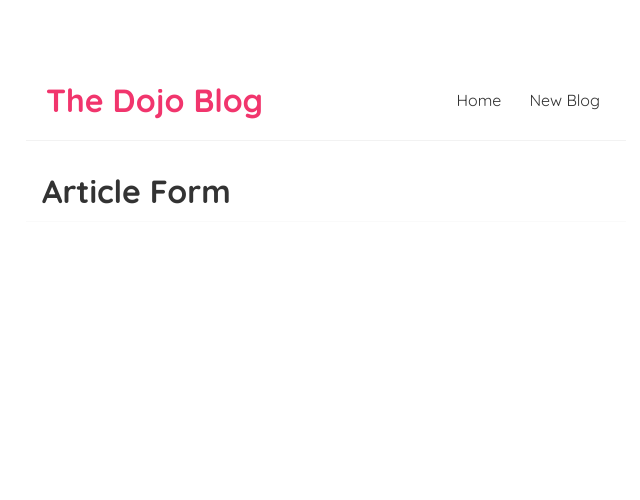
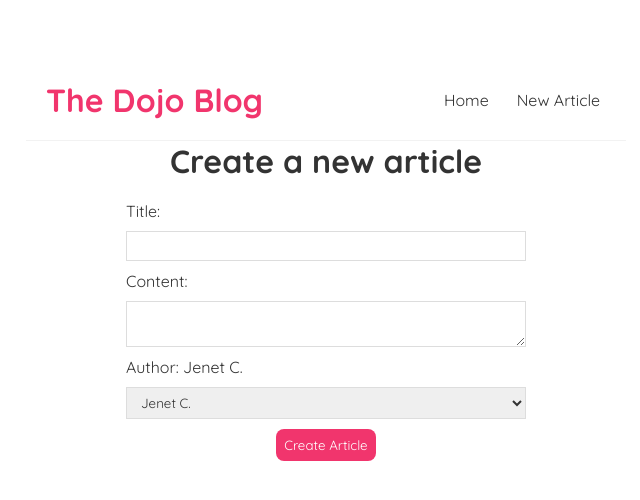
Before and after one commit to alexohre/dojo-blog, a React (Create React App) app: page /new in a window 1280 px wide. Shown: the top 500 px of the page, without its empty margins (314-954 px from the left). Built offline with nearby package versions, Linux system fonts and the light colour scheme.

Commit message:
added delete functionality and redirect with useNavigete from react router dom v6
Signed-off-by: alexohre <alexokomado@gmail.com>

```diff
--- a/data/db.json
+++ b/data/db.json
@@ -1,26 +1,26 @@
 {
-  "articles" : [
+  "articles": [
     {
-      "title": "my first post",
-      "content": "this is a new post content right here to show!",
+      "title": "What is Lorem Ipsum?",
+      "content": "Lorem Ipsum is simply dummy text of the printing and typesetting industry. Lorem Ipsum has been the industry's standard dummy text ever since the 1500s, when an unknown printer took a galley of type and scrambled it to make a type specimen book. It has survived not only five centuries, but also the leap into electronic typesetting, remaining essentially unchanged. It was popularised in the 1960s with the release of Letraset sheets containing Lorem Ipsum passages, and more recently with desktop publishing software like Aldus PageMaker including versions of Lorem Ipsum.",
       "author": "John Doe",
       "id": 1
     },
     {
-      "title": "my second post",
-      "content": "this is a salt news post content right here to show!",
+      "title": "Why do we use it?",
+      "content": "It is a long established fact that a reader will be distracted by the readable content of a page when looking at its layout. The point of using Lorem Ipsum is that it has a more-or-less normal distribution of letters, as opposed to using 'Content here, content here', making it look like readable English. Many desktop publishing packages and web page editors now use Lorem Ipsum as their default model text, and a search for 'lorem ipsum' will uncover many web sites still in their infancy. Various versions have evolved over the years, sometimes by accident, sometimes on purpose (injected humour and the like).",
       "author": "Mary Doe",
       "id": 2
     },
     {
-      "title": "my third post",
-      "content": " Loren this is a new post content right here to show!",
+      "title": "Where does it come from?",
+      "content": " Contrary to popular belief, Lorem Ipsum is not simply random text. It has roots in a piece of classical Latin literature from 45 BC, making it over 2000 years old. Richard McClintock, a Latin professor at Hampden-Sydney College in Virginia, looked up one of the more obscure Latin words, consectetur, from a Lorem Ipsum passage, and going through the cites of the word in classical literature, discovered the undoubtable source. Lorem Ipsum comes from sections 1.10.32 and 1.10.33 of \"de Finibus Bonorum et Malorum\" (The Extremes of Good and Evil) by Cicero, written in 45 BC. This book is a treatise on the theory of ethics, very popular during the Renaissance. The first line of Lorem Ipsum, \"Lorem ipsum dolor sit amet..\", comes from a line in section 1.10.32.",
       "author": "John Doe",
       "id": 3
     },
     {
-      "title": "my other post",
-      "content": "this is a post for my fouth post again",
+      "title": "Where can I get some?",
+      "content": "There are many variations of passages of Lorem Ipsum available, but the majority have suffered alteration in some form, by injected humour, or randomised words which don't look even slightly believable. If you are going to use a passage of Lorem Ipsum, you need to be sure there isn't anything embarrassing hidden in the middle of text. All the Lorem Ipsum generators on the Internet tend to repeat predefined chunks as necessary, making this the first true generator on the Internet. It uses a dictionary of over 200 Latin words, combined with a handful of model sentence structures, to generate Lorem Ipsum which looks reasonable. The generated Lorem Ipsum is therefore always free from repetition, injected humour, or non-characteristic words etc.",
       "author": "Kate Steve",
       "id": 4
     }
--- a/src/App.js
+++ b/src/App.js
@@ -8,8 +8,8 @@ function App() {
     <Router>
       <Routes>
         <Route exact path="/" element={<Home />} />
-        <Route exact path="/new" element={<CreateArticle />} />
-        <Route exact path="/articles/:id" element={<ArticlesDetails />} />
+        <Route path="/new" element={<CreateArticle />} />
+        <Route path="/articles/:id" element={<ArticlesDetails />} />
       </Routes>
     </Router>
   );
--- a/src/components/CreateArticle.js
+++ b/src/components/CreateArticle.js
@@ -1,12 +1,74 @@
-import React from "react";
+import React, { useState } from "react";
 import Nav from "../shared/Nav";
+import { useNavigate } from "react-router-dom";
 
 function CreateArticle() {
+  const [title, setTitle] = useState("");
+  const [content, setContent] = useState("");
+  const [author, setAuthor] = useState("Jenet C.");
+  const [isLoading, setIsLoading] = useState(false);
+  const navigate = useNavigate();
+
+  const handleSubmit = (e) => {
+    e.preventDefault();
+    const article = { title, content, author };
+    setIsLoading(true);
+
+    fetch("http://localhost:3002/articles", {
+      method: "POST",
+      headers: { "Content-Type": "application/json" },
+      body: JSON.stringify(article),
+    }).then(() => {
+      console.log("New article added");
+      navigate("/");
+    });
+
+    setIsLoading(false);
+  };
+
   return (
     <div className="content">
       <Nav />
-      <div className="create-article">
-        <h1>Article Form </h1>
+      <div className="create">
+        <h1 style={{ marginBottom: "20px" }}>Create a new article </h1>
+
+        <form onSubmit={handleSubmit}>
+          <label htmlFor="">
+            Title: <span>{title}</span>
+          </label>
+
+          <input
+            type="text"
+            required
+            value={title}
+            onChange={(e) => setTitle(e.target.value)}
+          />
+
+          <label>
+            Content: <span>{content}</span>
+          </label>
+          <textarea
+            name=""
+            required
+            value={content}
+            onChange={(e) => setContent(e.target.value)}
+          ></textarea>
+
+          <label>
+            Author: <span>{author}</span>
+          </label>
+          <select
+            required
+            value={author}
+            onChange={(e) => setAuthor(e.target.value)}
+          >
+            <option value="Emily T.">Emily T.</option>
+            <option value="Mary K.">Mary K.</option>
+            <option value="Jenet C.">Jenet C.</option>
+          </select>
+          {!isLoading && <button>Create Article</button>}
+          {isLoading && <button disabled>Creating Article... </button>}
+        </form>
       </div>
     </div>
   );
--- a/src/index.css
+++ b/src/index.css
@@ -65,3 +65,61 @@
 .article-preview a {
   text-decoration: none;
 }
+
+/* blog details page */
+.article-details h2 {
+  font-size: 20px;
+  color: #f1356d;
+  margin-bottom: 10px;
+}
+
+.article-details div {
+  margin: 20px 0;
+}
+
+.article-details button {
+  background: #f1356d;
+  color: #fff;
+  border: 0;
+  padding: 8px;
+  border-radius: 8px;
+  cursor: pointer;
+}
+
+/* create new blog form */
+.create {
+  max-width: 400px;
+  margin: 0 auto;
+  text-align: center;
+}
+
+.create label {
+  text-align: left;
+  display: block;
+}
+
+.create h2 {
+  font-size: 20px;
+  color: #f1356d;
+  margin-bottom: 30px;
+}
+
+.create input,
+.create textarea,
+.create select {
+  width: 100%;
+  padding: 6px 10px;
+  margin: 10px 0;
+  border: 1px solid #ddd;
+  box-sizing: border-box;
+  display: block;
+}
+
+.create button {
+  background: #f1356d;
+  color: #fff;
+  border: 0;
+  padding: 8px;
+  border-radius: 8px;
+  cursor: pointer;
+}
--- a/src/pages/ArticlesDetails.js
+++ b/src/pages/ArticlesDetails.js
@@ -1,14 +1,47 @@
 import React from "react";
 import Nav from "../shared/Nav";
-import { useParams } from "react-router-dom";
+import { useParams, useNavigate } from "react-router-dom";
+import data_fetch from "../useFetch";
 
 function ArticlesDetails() {
   const { id } = useParams();
+
+  const navigate = useNavigate();
+
+  const {
+    data: article,
+    error,
+    isLoading,
+  } = data_fetch("http://localhost:3002/articles/" + id);
+
+  const handleDelete = () => {
+    fetch("http://localhost:3002/articles/" + article.id, {
+      method: "DELETE",
+    }).then(() => {
+      console.log("article deleted successfully");
+      navigate("/");
+    });
+  };
+
   return (
     <div className="content">
       <Nav />
-      <div className="create-article">
-        <h3>Articles Details - {id}</h3>
+      <div className="article-details">
+        {isLoading && <div>Loading...</div>}
+        {error && <div> {error} </div>}
+        {article && (
+          <article>
+            <h2>{article.title}</h2>
+            <p style={{ marginBottom: "10px" }}>
+              Written by{" "}
+              <span style={{ fontWeight: "bold" }}>{article.author}</span>
+            </p>
+            <p>{article.content}</p>
+            <button style={{ marginTop: "13px" }} onClick={handleDelete}>
+              Delte article
+            </button>
+          </article>
+        )}
       </div>
     </div>
   );
--- a/src/shared/Nav.js
+++ b/src/shared/Nav.js
@@ -7,7 +7,7 @@ function Nav() {
       <h1>The Dojo Blog</h1>
       <div className="links">
         <Link to="/">Home</Link>
-        <Link to="/new">New Blog</Link>
+        <Link to="/new">New Article</Link>
       </div>
     </div>
   );
```
